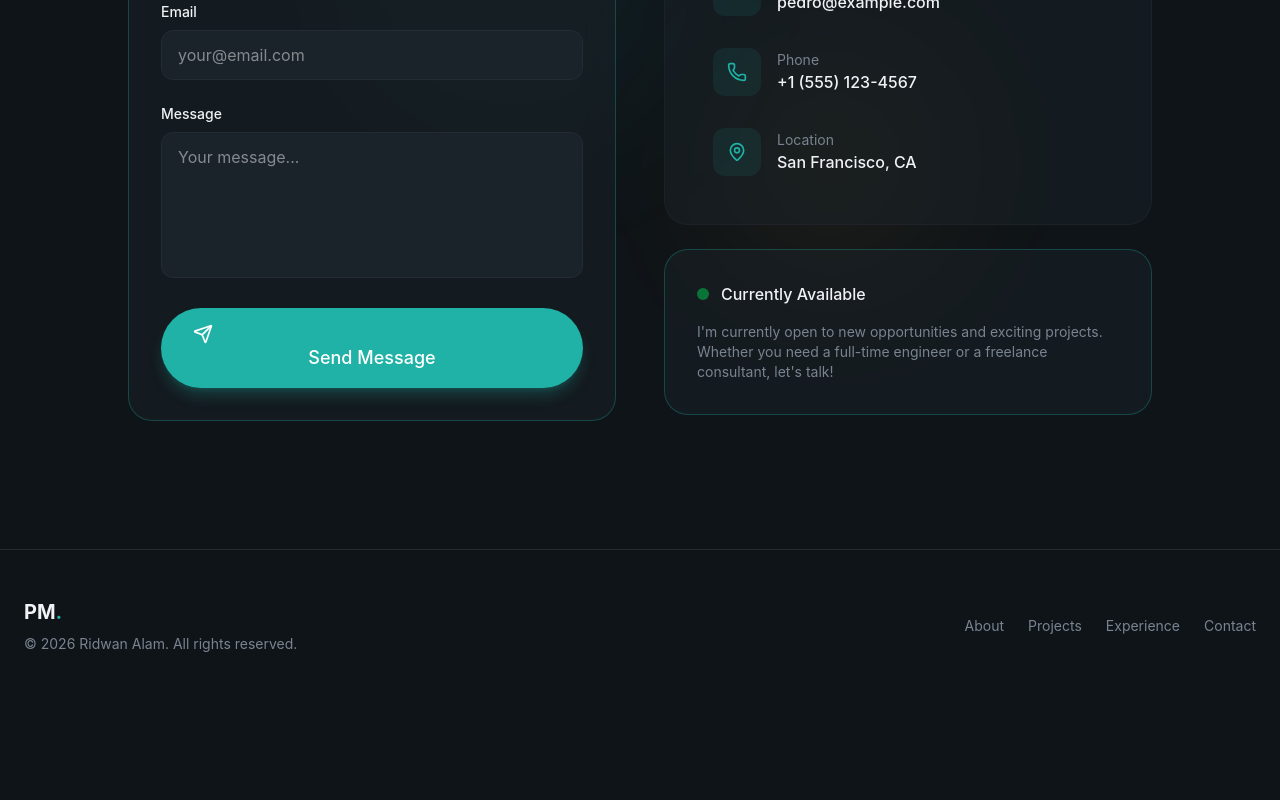
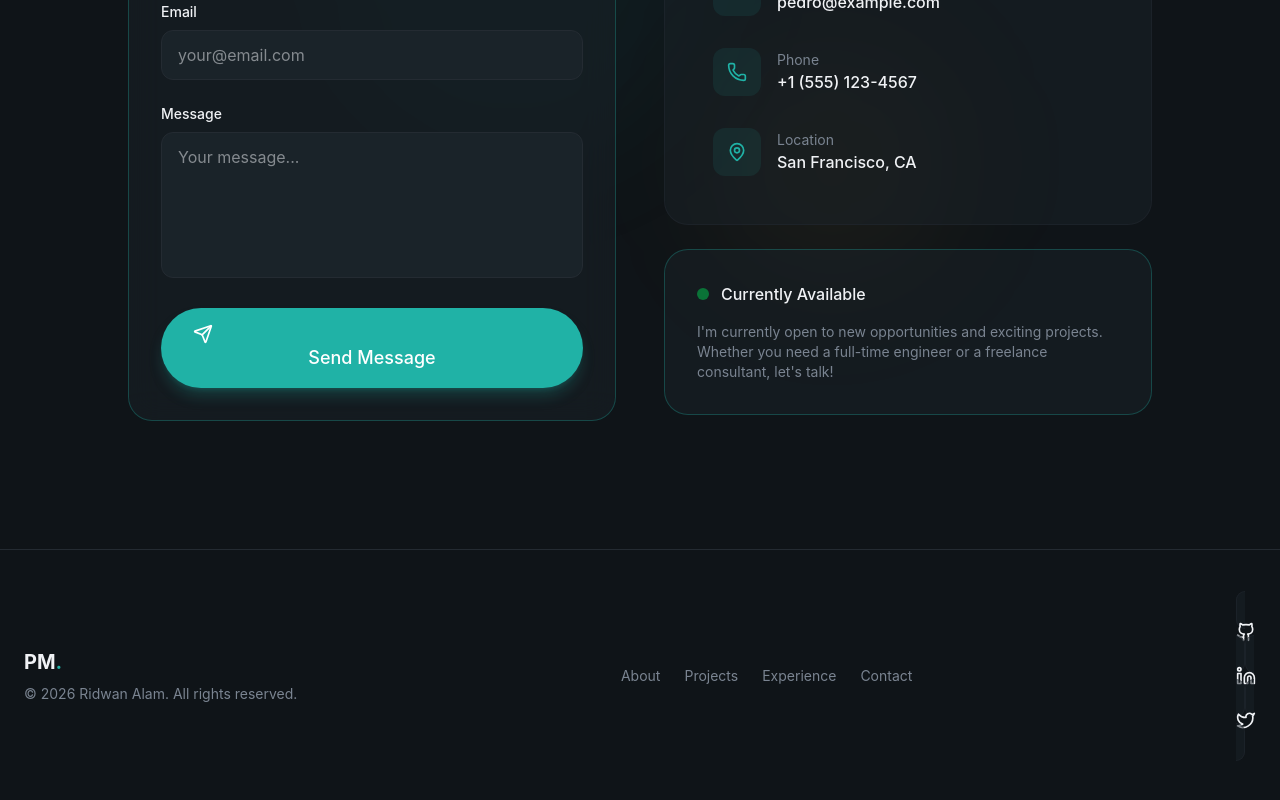
Before and after one commit to Ridzzz0Alam/dev_personal_project, a React (Vite) app: page / in a window 1280 px wide. Shown: the part 8642-9442 px from the top of the page. Before the commit the page ends 9344 px from the top, so only its background shows below. Built offline with nearby package versions, Linux system fonts and the light colour scheme.

Commit message:
added social links

```diff
--- a/src/layout/Footer.jsx
+++ b/src/layout/Footer.jsx
@@ -41,6 +41,20 @@ export const Footer = () =>{
                             </a>
                         ))}
                     </nav>
+
+                    {/* Social Links */}
+                    <div>
+                        {socialLinks.map((social) => (
+                            <a
+                            key={social.label}
+                            href={social.href}
+                            aria-label={social.label}
+                            className="p-2 rounded-full glass hover:bg-primary/10 hover:text-primary transition-all"
+                            >
+                                <social.icon className="w-5 h-5"/>
+                            </a>
+                        ))}
+                    </div>
                 </div>
             </div>
         </footer>
```
